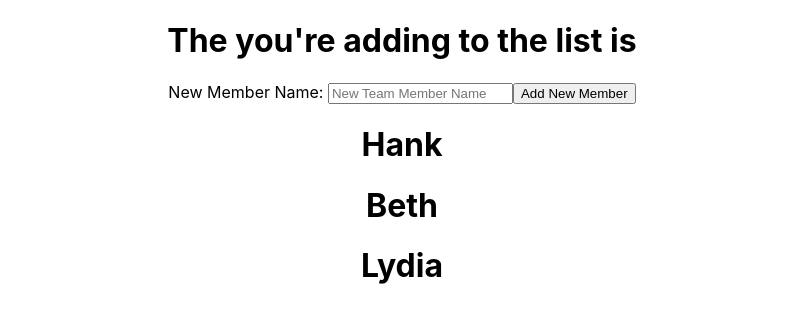
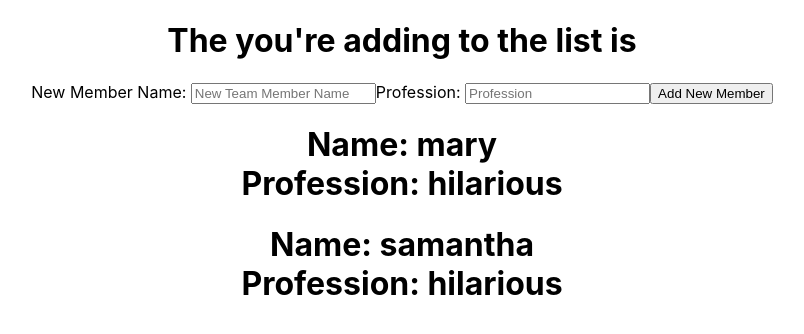
Before and after one commit to bloominstituteoftechnology/team-builder, a React (Create React App) app in the folder team-builder/: page / in a window 1280 px wide. Shown: the top 334 px of the page, without its empty margins (238-1042 px from the left). Built offline with nearby package versions, Linux system fonts and the light colour scheme.

Commit message:
finished mvp I believe

```diff
--- a/team-builder/src/App.js
+++ b/team-builder/src/App.js
@@ -3,9 +3,14 @@ import TeamForm from './components/TeamForm.js';
 
 
 const teamMembers = [
-  'Hank',
-  'Beth',
-  'Lydia',
+  {
+    name: 'mary',
+    profession: 'hilarious',
+  },
+  {
+    name: 'samantha',
+    profession: 'hilarious',
+  },
 ];
 
 function App() {
--- a/team-builder/src/components/TeamForm.js
+++ b/team-builder/src/components/TeamForm.js
@@ -3,8 +3,15 @@ import TeamList from './TeamList.js';
 
 function TeamForm(props) {
   const [name, setName] = useState();
-  const teamMembers = props.teamMembers;
+  const [profession, setProfession] = useState()
+  const { teamMembers } = props;
+
+
   const [list, setList] = useState(teamMembers);
+
+
+
+
 
   return (
     <div>
@@ -21,13 +28,24 @@ function TeamForm(props) {
           type='text'
           placeholder='New Team Member Name'
         />
+
+        Profession: <input
+          onChange={event => {
+            setProfession(event.target.value);
+          }}
+
+          id='profession'
+          type='text'
+          placeholder='Profession'
+        />
+
         <input
           onClick={event => {
-            setList([...list, name]);
-            event.preventDefault(e => {
-              event.document.querySelector('#name').value = '';
-
-            });
+            event.preventDefault();
+            document.querySelector('#name').value = '';
+            document.querySelector('#profession').value = '';
+            setList([...list, { name, profession }]);
+            list.push({ name, profession });
           }}
           id='submit'
           type='submit'
@@ -35,9 +53,9 @@ function TeamForm(props) {
         />
 
       </form>
-      <TeamList teamMembers={list} name={name} />
+      <TeamList teamMembers={list} />
     </div>
   );
-}
+};
 
 export default TeamForm;
--- a/team-builder/src/components/TeamList.js
+++ b/team-builder/src/components/TeamList.js
@@ -1,13 +1,25 @@
-import React, { useState } from 'react';
+import React from 'react';
 
 const TeamList = (props) => {
-  const teamMembers = props.teamMembers;
-  console.log(teamMembers)
+  const {teamMembers} = props;
+
+  return (
+    <div>
+
+      {teamMembers.map((e, i) => {
+        return (
+          <React.Fragment>
+            <h1 key={i}>
+              Name: {e.name}
+              <br />
+              Profession: {e.profession}</h1>
+            </React.Fragment>
+          )
+        })}
 
 
-  return (
-    <div>{teamMembers.map((e, i) => <h1 key={i}>{e}</h1>)}</div>
-  );
-};
+      </div>
+    );
+  };
 
-export default TeamList;
+  export default TeamList;
```
